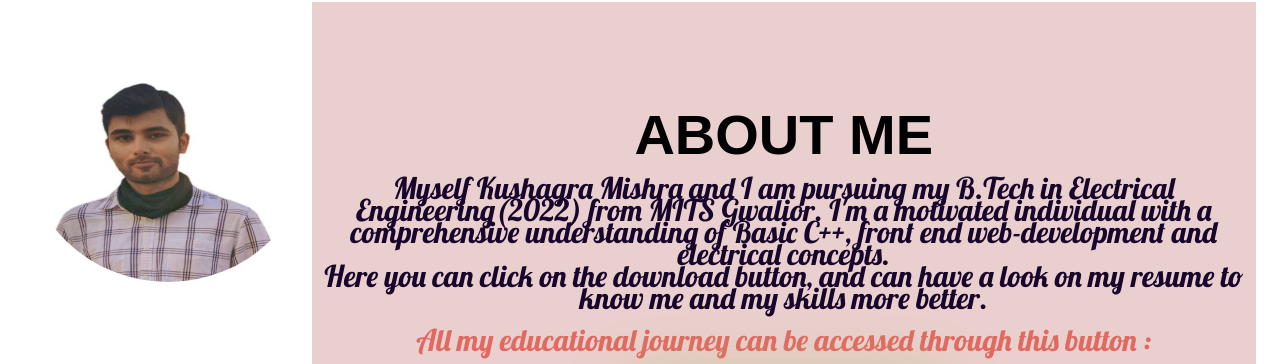
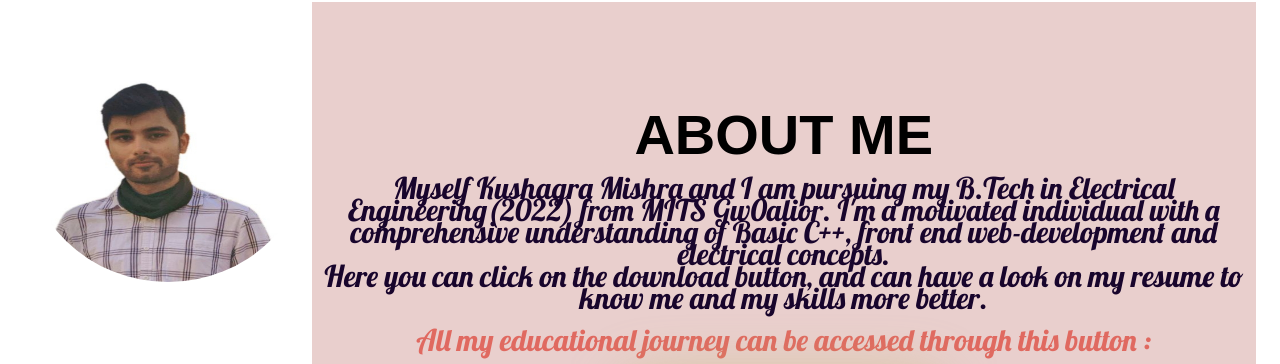
Before and after one commit to KUSHAGRAMI/Kushagrportfolio.github.io, a plain HTML site: page About.html in a window 1280 px wide. Shown: the part 440-804 px from the top of the page. Drawn offline with Linux system fonts and the light colour scheme.

Commit message:
Update About.html

```diff
--- a/About.html
+++ b/About.html
@@ -40,7 +40,7 @@
         <img src="images\myself.jpg" class="round">
     <section class="about">
         <h1 style=" font-size: 56px;">ABOUT ME</h1>
-        <p style="font-size: 30px; color: rgb(24, 5, 44);">Myself Kushagra Mishra and I am pursuing my B.Tech in Electrical Engineering(2022) from MITS Gwalior. I'm a motivated individual with a comprehensive understanding of Basic C++, front end web-development and electrical concepts.<br> Here you can click on the download button, and can have a look on my resume to know me and my skills more better. </p>
+        <p style="font-size: 30px; color: rgb(24, 5, 44);">Myself Kushagra Mishra and I am pursuing my B.Tech in Electrical Engineering(2022) from MITS Gw0alior. I'm a motivated individual with a comprehensive understanding of Basic C++, front end web-development and electrical concepts.<br> Here you can click on the download button, and can have a look on my resume to know me and my skills more better. </p>
         <p style="font-size: 30px;">All my educational journey can be accessed through this button : </p>
         <a href="images\myresume.pdf" class="neon-button" style="margin-top: 20px;">DOWNLOAD CV</a>
     </section>
```
